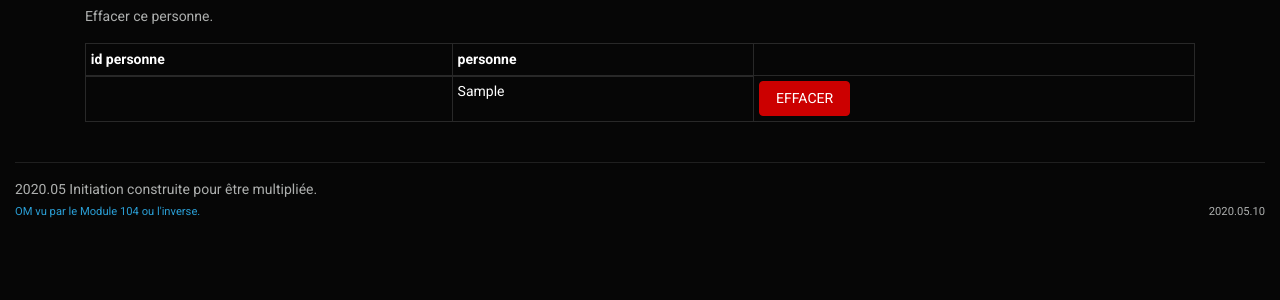
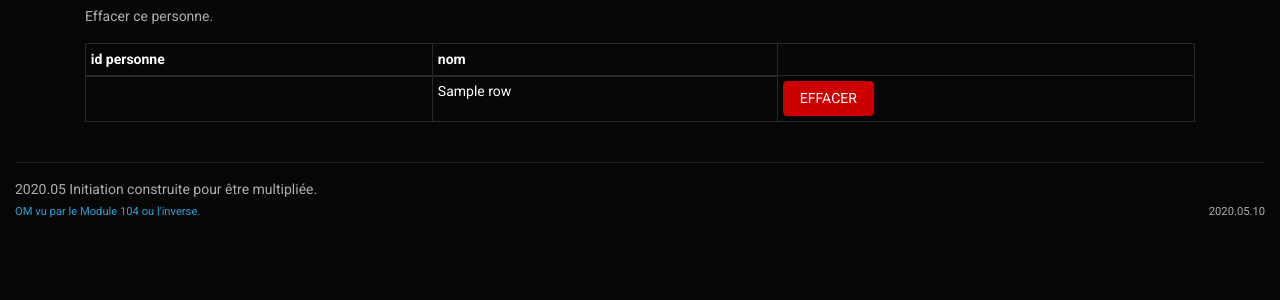
Before and after one commit to SaphireVert/maccaud_module_104, a Flask app: template APP_hackerspace/templates/personne/personne_delete.html in a window 1280 px wide. Shown: the part 54-354 px from the top of the page. Run offline with Flask 2, Linux system fonts and the light colour scheme; the template is opened without the code that fills it: most values are stand-ins (such as "Sample title", 1, 10 or a date in 2020); some libraries are stand-ins or nearby versions.

Commit message:
Le delete de personne fonctionne

```diff
--- a/APP_hackerspace/templates/personne/personne_delete.html
+++ b/APP_hackerspace/templates/personne/personne_delete.html
@@ -15,7 +15,7 @@
                                 id personne
                             </th>
                             <th>
-                                personne
+                                nom
                             </th>
                         </tr>
                     </thead>
@@ -26,7 +26,7 @@
                                     <input type="hidden" name="id_personne_delete_html" value="{{ row.id_personne }}"/>
                                 </td>
                                 <td>
-                                    {{ row.intitule_personne }}
+                                    {{ row.nom }}
                                 </td>
                                 <td>
                                     <button class="btn btn-danger" type="submit">EFFACER</button>
```
